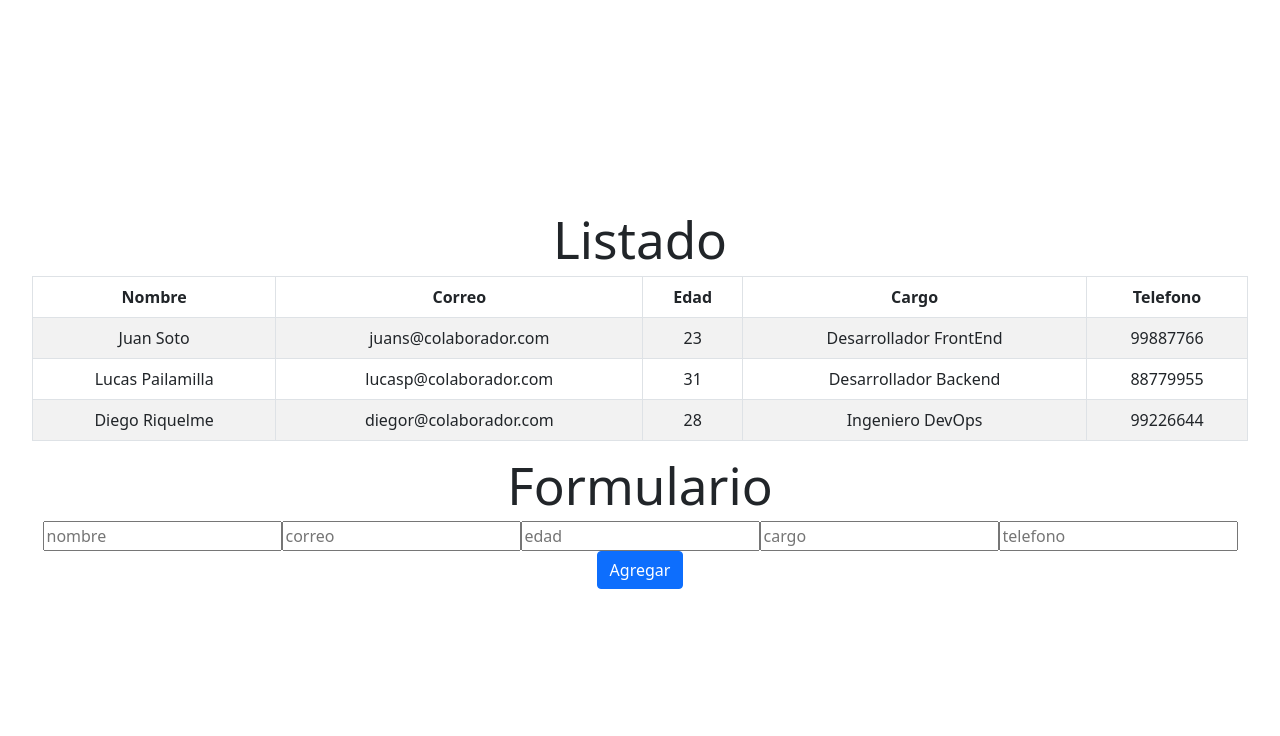
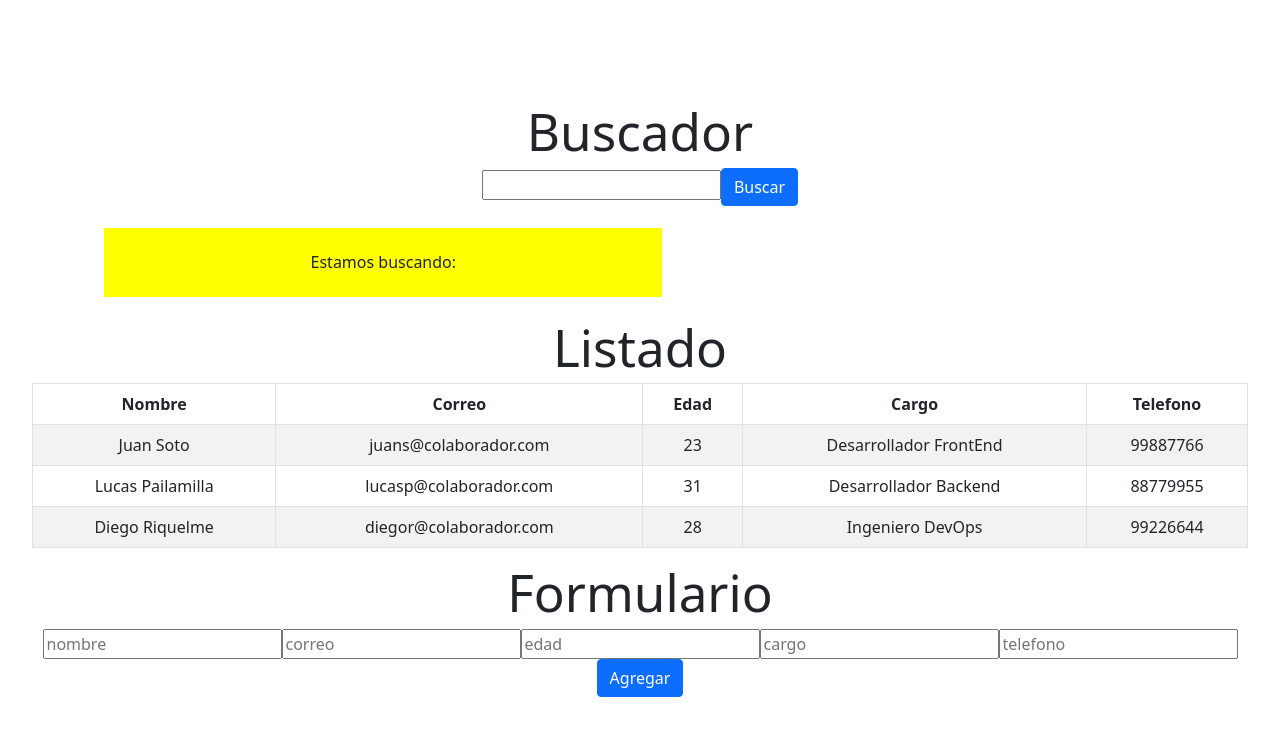
Before and after one commit to jorge2101719/colaboradores, a React (Vite) app: page / in a window 1280 px wide. Shown: the top 736 px of the page. Built offline with nearby package versions, Linux system fonts and the light colour scheme.

Commit message:
se agrega Buscacor en App; se hace pequeña modificación en Formulario; se da lógica básica a Buscador

```diff
--- a/src/App.jsx
+++ b/src/App.jsx
@@ -5,7 +5,7 @@ import { colaboradores } from './Colaboradores.js'
 import Formulario from './components/Formulario'
 import Listado from './components/Listado'
 import Alert from './components/Alert'
-// import Buscador from './components/Buscador'
+import Buscador from './components/Buscador'
 
 import './App.css'
 import 'bootstrap/dist/css/bootstrap.min.css'
@@ -24,7 +24,7 @@ function App() {
   return (
     <>
       <div>
-        {/* <Buscador /> */}
+        <Buscador datos={baseDatos} />
         <Listado datos={baseDatos} />
 
         <Formulario  baseDatos={baseDatos} setBaseDatos={setBaseDatos} setAlert={setAlert} />
--- a/src/components/Buscador.jsx
+++ b/src/components/Buscador.jsx
@@ -0,0 +1,45 @@
+import { useState} from 'react'
+import Button from 'react-bootstrap/Button'
+
+const Buscador = ({ datos }) => {
+  const [input, setInput] = useState('')
+
+  let estiloPropio = {
+    backgroundColor: 'yellow',
+    margin: '2%',
+    padding: '2%',
+    width: '50%',
+    align: 'center'
+  }
+
+  function handler(e) {
+    e.preventDefault()
+    // console.log('esta es la función handler', e.target.value)
+    // let datoIngresado = e.target.value
+    setInput(e.target.value)
+  }
+
+  function buscar(e) {
+    e.preventDefault()
+    console.log('esta es la función buscar')
+
+    if(e.target.value === datos.nombre) {
+        console.log('busqueda éxitosa')
+    }
+  }
+
+  return (
+    <>
+      <div className="container">
+        <h1>Buscador</h1>
+        <input onChange={(e) => handler(e)} ></input>
+        <Button onClick={(e) => buscar(e)} >Buscar</Button>
+        <div style={estiloPropio}>
+          Estamos buscando: <span>{input}</span>
+        </div>
+      </div>
+    </>
+  )
+}
+
+export default Buscador
--- a/src/components/Formulario.jsx
+++ b/src/components/Formulario.jsx
@@ -8,7 +8,7 @@ const Formulario = ({ setBaseDatos, baseDatos, setAlert }) => {
   // const [baseDatos, setBaseDatos] = useState(colaboradores)
   // const [nombre, setNombre] = useState('')
   // const [correo, setCorreo] = useState('')
-  const [input, setInput] = useState({nombre: '', correo: ''})
+  const [input, setInput] = useState({nombre: '', correo: '', edad: '', cargo: '', telefono: ''})
 
   const capturarInput = (e) => {
     setInput({...input, [e.target.name]: e.target.value, [e.target.correo]: e.target.value, [e.target.edad]: e.target.value, [e.target.cargo]: e.target.value, [e.target.telefono]: e.target.value })
```
